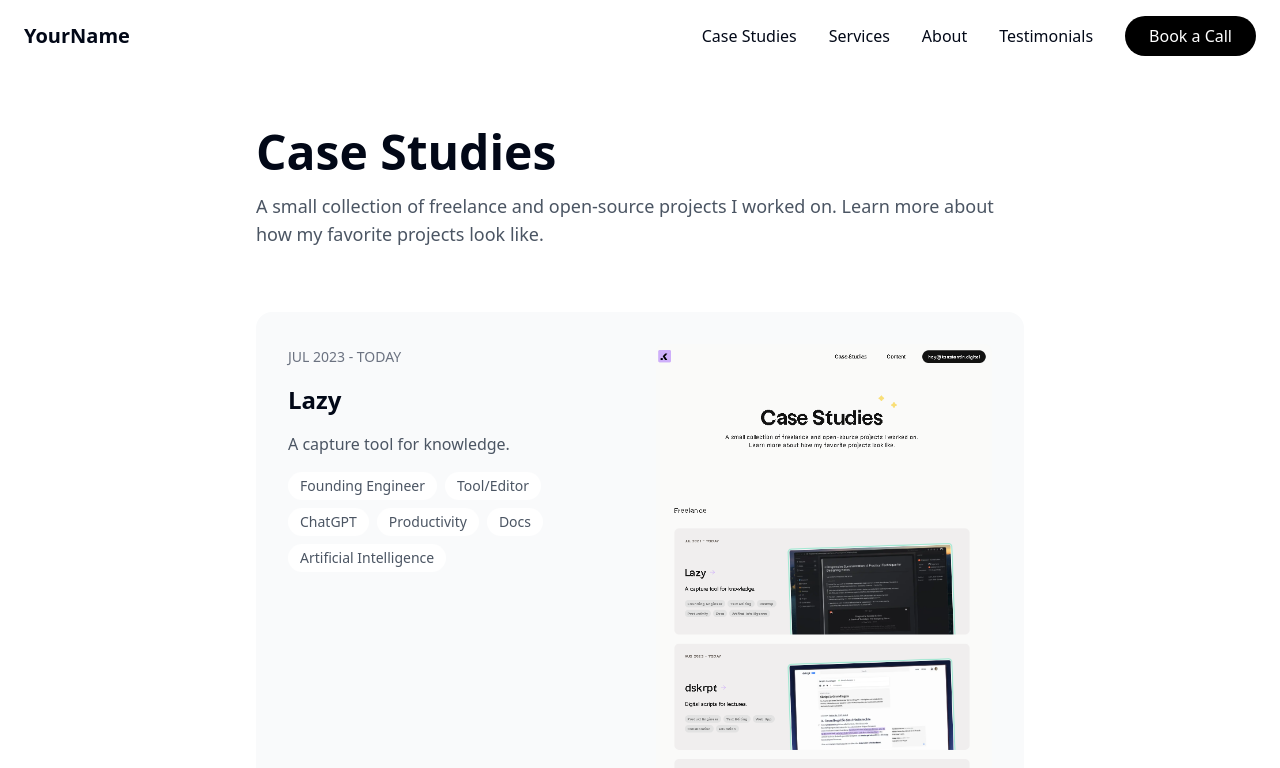
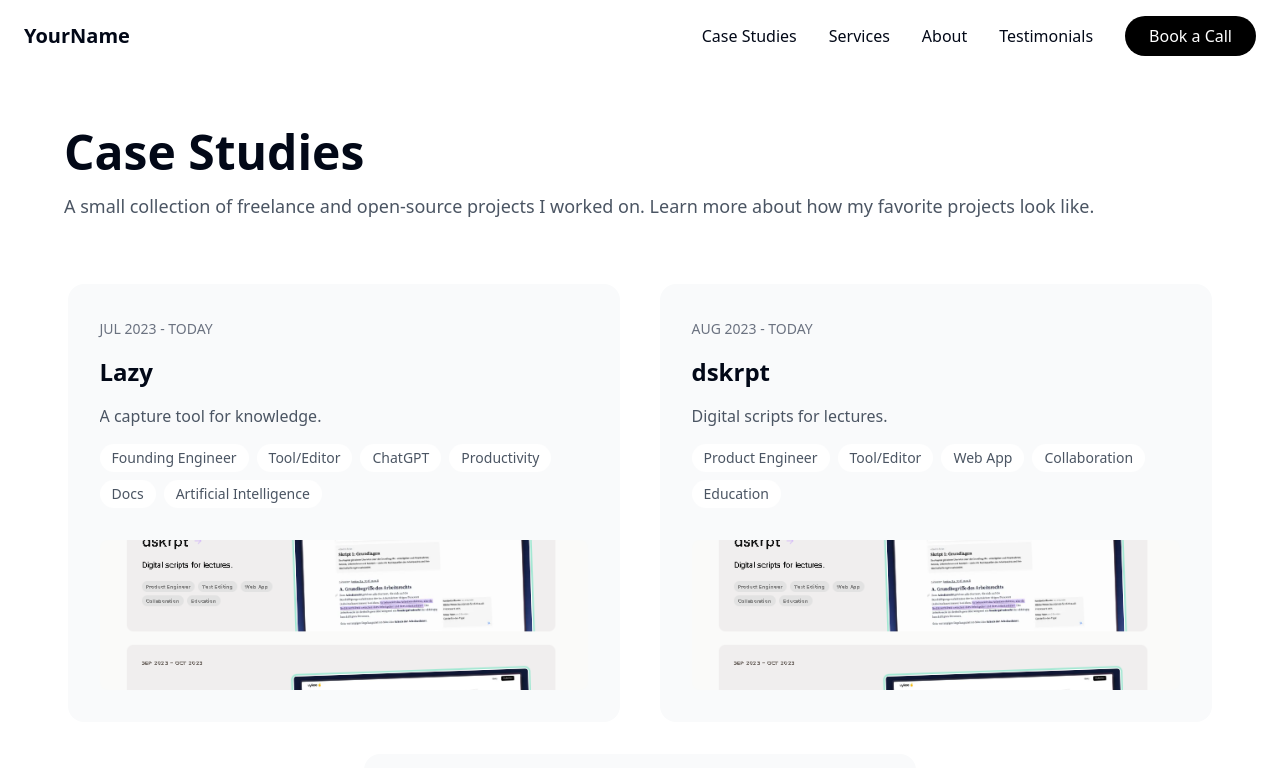
Before and after one commit to jeff-dickerson/jeffdickerson.me, a React (Vite) app: page /case-studies in a window 1280 px wide. Shown: the top 768 px of the page. Built offline with nearby package versions, Linux system fonts and the light colour scheme.

Commit message:
Minimize and Expand Case Study Cards
Updated the Case Study Card component to display at half its original size. Implemented functionality to expand the cards to their full size upon clicking.
[skip gpt_engineer]

```diff
--- a/src/components/CaseStudyCard.tsx
+++ b/src/components/CaseStudyCard.tsx
@@ -1,4 +1,5 @@
 import { ArrowUpRight } from "lucide-react";
+import { useState } from "react";
 
 interface CaseStudyCardProps {
   title: string;
@@ -9,16 +10,33 @@ interface CaseStudyCardProps {
 }
 
 export const CaseStudyCard = ({ title, description, date, tags, image }: CaseStudyCardProps) => {
+  const [isExpanded, setIsExpanded] = useState(false);
+
   return (
-    <div className="group bg-gray-50 rounded-2xl p-8 hover:bg-gray-100 transition-colors duration-300 animate-fade-up">
-      <div className="grid md:grid-cols-2 gap-8">
+    <div
+      onClick={() => setIsExpanded(!isExpanded)}
+      className={`
+        group bg-gray-50 rounded-2xl p-8 hover:bg-gray-100
+        transition-all duration-300 animate-fade-up cursor-pointer
+        ${isExpanded ? 'w-full' : 'w-[48%] mx-auto'}
+      `}
+    >
+      <div className={`
+        grid gap-8
+        ${isExpanded ? 'md:grid-cols-2' : 'grid-cols-1'}
+      `}>
         <div className="space-y-4">
           <span className="text-sm text-gray-500">{date}</span>
           <h3 className="text-2xl font-bold group-hover:text-primary transition-colors duration-300 flex items-center gap-2">
             {title}
             <ArrowUpRight className="w-5 h-5 opacity-0 group-hover:opacity-100 transition-opacity duration-300" />
           </h3>
-          <p className="text-gray-600">{description}</p>
+          <p className={`
+            text-gray-600 transition-all duration-300
+            ${isExpanded ? 'block' : 'line-clamp-2'}
+          `}>
+            {description}
+          </p>
           <div className="flex flex-wrap gap-2">
             {tags.map((tag) => (
               <span
@@ -30,7 +48,10 @@ export const CaseStudyCard = ({ title, description, date, tags, image }: CaseStu
             ))}
           </div>
         </div>
-        <div className="relative h-[200px] md:h-auto">
+        <div className={`
+          relative transition-all duration-300
+          ${isExpanded ? 'h-[300px]' : 'h-[150px]'}
+        `}>
           <img
             src={image}
             alt={title}
--- a/src/pages/CaseStudies.tsx
+++ b/src/pages/CaseStudies.tsx
@@ -32,14 +32,14 @@ const CaseStudies = () => {
     <div className="min-h-screen bg-white">
       <Navigation />
       <main className="container mx-auto px-6 pt-32 pb-20">
-        <div className="max-w-3xl mx-auto">
+        <div className="max-w-6xl mx-auto">
           <h1 className="text-5xl font-bold mb-4 animate-fade-up">Case Studies</h1>
           <p className="text-lg text-gray-600 mb-16 animate-fade-up">
             A small collection of freelance and open-source projects I worked on.
             Learn more about how my favorite projects look like.
           </p>
 
-          <div className="space-y-8">
+          <div className="flex flex-wrap gap-8">
             {caseStudies.map((study) => (
               <CaseStudyCard key={study.title} {...study} />
             ))}
```
